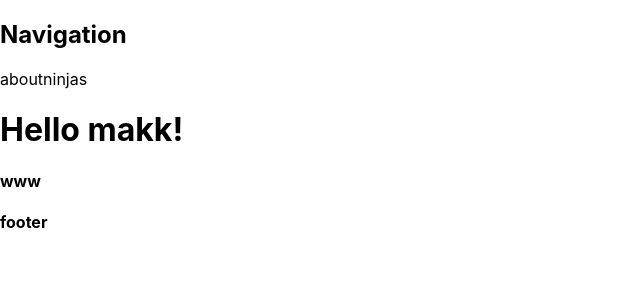
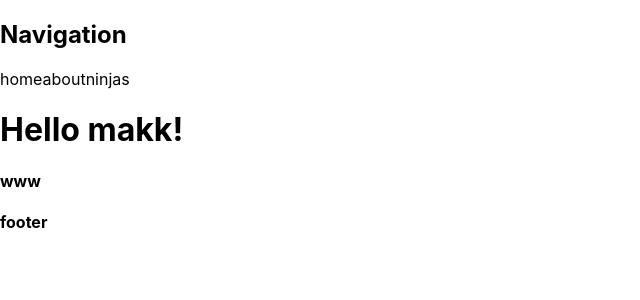
Before and after one commit to daniwidodo/nextjs-net-ninja, a Next.js app: page / in a window 1280 px wide. Shown: the top 300 px of the page, without its empty margins (0-640 px from the left). Built offline with nearby package versions, Linux system fonts and the light colour scheme.

Commit message:
add navigation and layout

```diff
--- /dev/null
+++ b/components/Layout.js
@@ -0,0 +1,14 @@
+import Footer from '../components/Footer'
+import Navbar from '../components/Navbar'
+
+const Layout = ({children}) => {
+    return (
+        <div>
+            <Navbar />
+            {children}
+            <Footer />
+        </div>
+     );
+}
+
+export default Layout;
--- a/components/Navbar.js
+++ b/components/Navbar.js
@@ -4,6 +4,10 @@ const Navbar = () => {
     <nav>
       <div className="logo">
         <h1>Navigation</h1>
+
+        <Link href="/">
+          <a>home</a>
+        </Link>
         <Link href="/about">
           <a>about</a>
         </Link>
--- a/pages/_app.js
+++ b/pages/_app.js
@@ -1,7 +1,12 @@
-import '../styles/globals.css'
+import Layout from "../components/Layout";
+import "../styles/globals.css";
 
 function MyApp({ Component, pageProps }) {
-  return <Component {...pageProps} />
+  return (
+    <Layout>
+      <Component {...pageProps} />
+    </Layout>
+  );
 }
 
-export default MyApp
+export default MyApp;
--- a/pages/index.js
+++ b/pages/index.js
@@ -1,16 +1,14 @@
 import Head from 'next/head'
 import Image from 'next/image'
-import Footer from '../components/Footer'
-import Navbar from '../components/Navbar'
 import styles from '../styles/Home.module.css'
 
 export default function Home() {
   return (
    <div>
-    <Navbar />
+
     <h1>Hello makk!</h1>
     <h4>www</h4>
-    <Footer />
+
    </div>
   )
 }
```
Also changed, not shown: styles/Footer.module.css (added).
